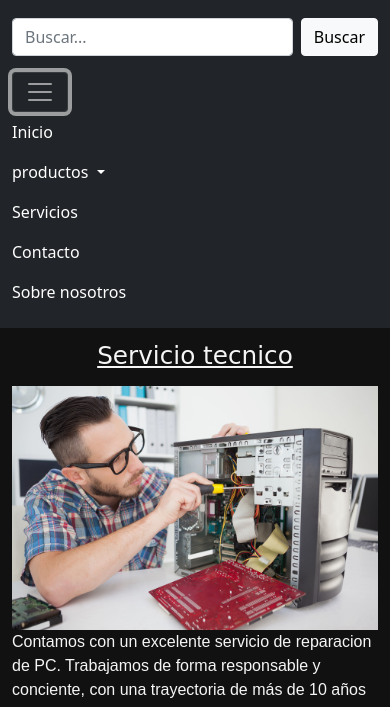
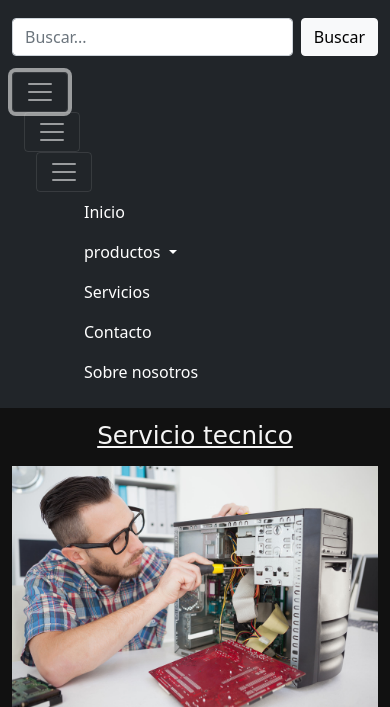
Before and after one commit to Branwasi13/proyecto, a plain HTML site: page paginas/servicios.html in a window 390 px wide. Both pictures are taken after a click on the button 40 px from the left and 162 px from the top of the page. Shown: the part 70-777 px from the top of the page. Drawn offline with nearby package versions, Linux system fonts and the light colour scheme; a web font is replaced by a local one.

Commit message:
modifique la navbar centrandola y agregando espacios entre sus items, tambien limpie el codigo css

```diff
--- a/css/style.css
+++ b/css/style.css
@@ -19,6 +19,9 @@ body{
 .logo:hover{
     opacity: 0.75;
 }
+.buscador{
+    width: 400px;
+}
 
 /*navbar*/
 
@@ -28,9 +31,17 @@ body{
 .navegacion{
     color:white;
 }
-.buscador{
-    width: 400px;
+.navegacion:focus{
+    background-color: #ffab23;
 }
+.items{
+    margin-left: 3rem ;
+    margin-right: 3rem ;
+}
+.items:hover{
+    text-decoration: underline;
+}
+
 
 /*quitar la decoracion de las anclas*/
 a{
@@ -143,76 +154,7 @@ footer{
     text-decoration: underline;
 }
 
-
-/*vista mobil (index)
-
-@media only screen and (min-width: 320px)  {
-    .buscador input{
-        height: 2em;
-        width: 18em;
-        background-color: gold;
-        margin-top: 3em;
-        margin-bottom: 1em;
-
-    }
-    .buscador button{
-        height: 2em;
-        background-color: gold;
-        width: 3rem;
-    }
-    .redes__sociales{
-        margin-left: .5em;
-        margin-right: .5em;
-    }
-    .derechos{
-        font-size: 12px;
-    }
-}
-
-/*vista mobile (productos)
-@media only screen and (max-width: 320px){
-    #ProductosPrincipal{
-        margin-left: 0;
-    }
-    .productos{
-        width:auto;
-        display: flex;
-        flex-wrap: wrap;
-        margin-top: 3em;
-        margin-left: 1em;
-        margin-bottom: 3em;
-        align-items:center;
-    }
-    .pruductos__ImagenDeLosProductos{
-        margin-bottom: 1rem;
-    }
-    .pruductos__descripcionDeLosProductos{
-        font-size: 15px;
-        margin-bottom: 1rem;
-    }
-    .ventas--precios{
-        text-align: center;
-        margin-bottom: 1em;
-    }
-    /*videos de cada section
-    .articulos{
-        display:flex;
-        flex-wrap: wrap;
-        font-size: 14px;
-        margin-top: 2em;
-    }
-    .articulos__videosDeLosProductos{
-        height: 200px;
-    }
-    .redes__sociales{
-    margin-left: .5em;
-    margin-right: .5em;
-    }
-    .derechos{
-    font-size: 12px;
-    }
-}*/
-/*vista mobile (servicios)*/
+/*vista mobile*/
 
 @media only screen and (max-width: 768px) {
     .principal{
@@ -244,49 +186,3 @@ footer{
         width: 250px;
     }
 }
-
-/*vista mobile (contacto)
-
-@media only screen and (max-width: 320px) {
-    textarea{
-        width: 300px;
-    }
-    iframe{
-        height: 300px;
-    }
-    .redes__sociales{
-        margin-left: .5em;
-        margin-right: .5em;
-    }
-    .derechos{
-        font-size: 12px;
-    }
-}
-
-/*vista mobile (sobre nosotros)
-
-@media only screen and (max-width: 320px) {
-
-    #sobreNosotros{
-        width: 100%;
-        margin: 0;
-    }
-    #metodosDePago{
-        display: flex;
-        align-items: center;
-        flex-wrap: wrap;
-        margin-bottom: 2em;
-    }
-    .pagos{
-        margin-top: .5rem;
-
-    }
-    .redes__sociales{
-        margin-left: .5em;
-        margin-right: .5em;
-    }
-    .derechos{
-        font-size: 12px;
-    }
-}
-*/
--- a/paginas/servicios.html
+++ b/paginas/servicios.html
@@ -37,15 +37,26 @@
                 aria-label="Toggle navigation">
                 <span class="navbar-toggler-icon"></span>
             </button>
+            <div class="container-fluid">
+            <button class="navbar-toggler" type="button" data-bs-toggle="collapse"
+                data-bs-target="#navbarSupportedContent" aria-controls="navbarSupportedContent" aria-expanded="false"
+                aria-label="Toggle navigation">
+                <span class="navbar-toggler-icon"></span>
+            </button>
+            <div class="container-fluid">
+            <button class="navbar-toggler" type="button" data-bs-toggle="collapse"
+                data-bs-target="#navbarSupportedContent" aria-controls="navbarSupportedContent" aria-expanded="false"
+                aria-label="Toggle navigation">
+                <span class="navbar-toggler-icon"></span>
+            </button>
             <div class="collapse navbar-collapse" id="navbarSupportedContent">
-                <ul class="navbar-nav me-auto mb-2 mb-lg-0">
-                    <li class="nav-item">
+                <ul class="navbar-nav mx-auto mb-2 mb-lg-0">
+                    <li class="nav-item items">
                         <a class="nav-link active" aria-current="page" href="../index.html">Inicio</a>
                     </li>
-                    <li class="nav-item dropdown">
+                    <li class="nav-item dropdown items">
                         <a class="nav-link dropdown-toggle active" href="productos.html" id="navbarDropdown" role="button"
-                            data-bs-toggle="dropdown" aria-expanded="false" >
-                            productos
+                            data-bs-toggle="dropdown" aria-expanded="false" > productos
                         </a>
                         <ul class="dropdown-menu bg-dark " aria-labelledby="navbarDropdown">
                             <li><a class="dropdown-item navegacion" href="Procesadores.html">Procesadores</a></li>
@@ -59,13 +70,13 @@
                             <li><a class="dropdown-item navegacion" href="Discoduro.html">Disco duro</a></li>
                         </ul>
                     </li>
-                    <li class="nav-item">
+                    <li class="nav-item items">
                         <a class="nav-link active" aria-current="page" href="servicios.html">Servicios</a>
                     </li>
-                    <li class="nav-item">
+                    <li class="nav-item items">
                         <a class="nav-link active" href="contacto.html">Contacto</a>
                     </li>
-                    <li class="nav-item">
+                    <li class="nav-item items">
                         <a class="nav-link active" href="sobre nosotros.html">Sobre nosotros</a>
                     </li>
                 </ul>
```
Also changed, not shown: index.html (+14 -21 lines), paginas/Discoduro.html (+8 -8 lines), paginas/Fuentes.html (+8 -8 lines), paginas/Gabinetes.html (+8 -8 lines), paginas/Memorias ram.html (+8 -8 lines), paginas/Monitores.html (+8 -8 lines), paginas/Perifericos.html (+8 -8 lines), paginas/Placas de video.html (+8 -8 lines), paginas/Procesadores.html (+8 -8 lines), paginas/contacto.html (+8 -8 lines), paginas/motherboards.html (+8 -8 lines), paginas/sobre nosotros.html (+8 -8 lines).
